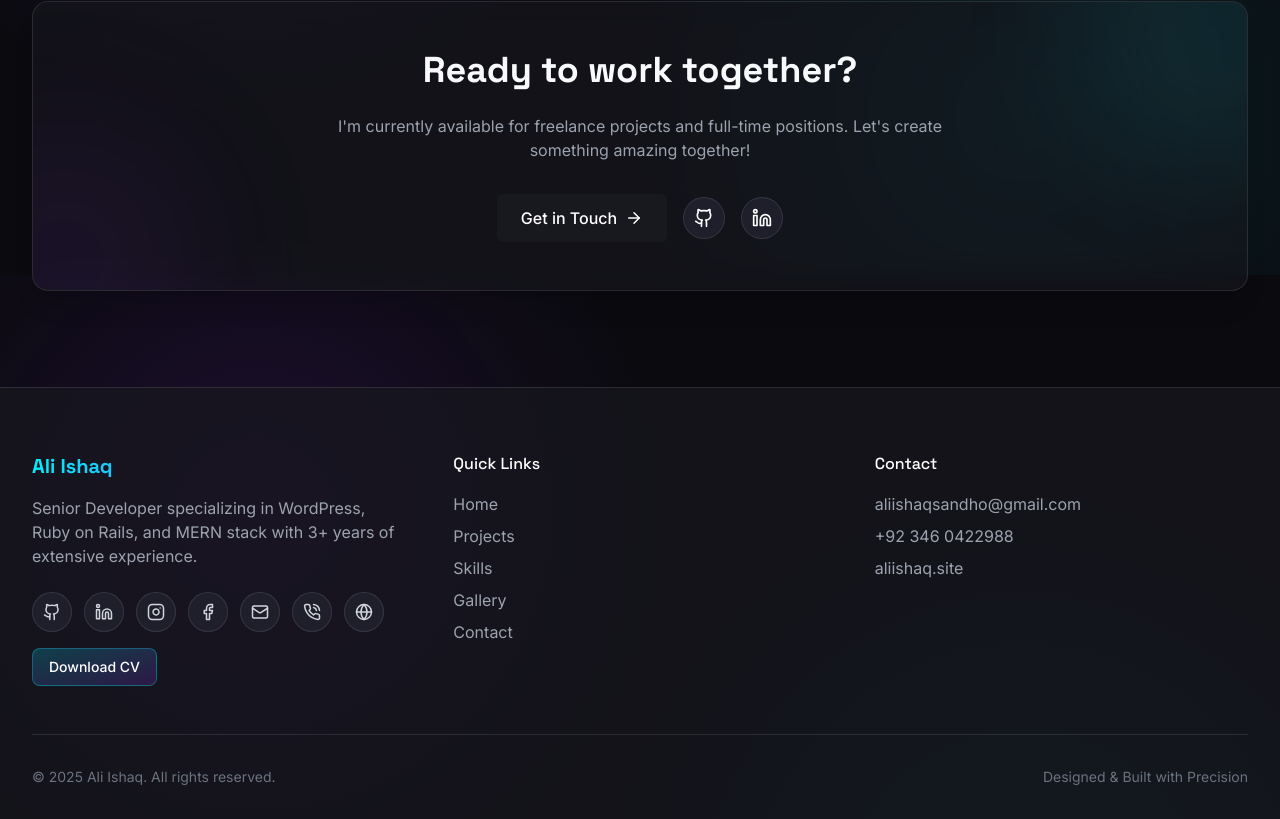
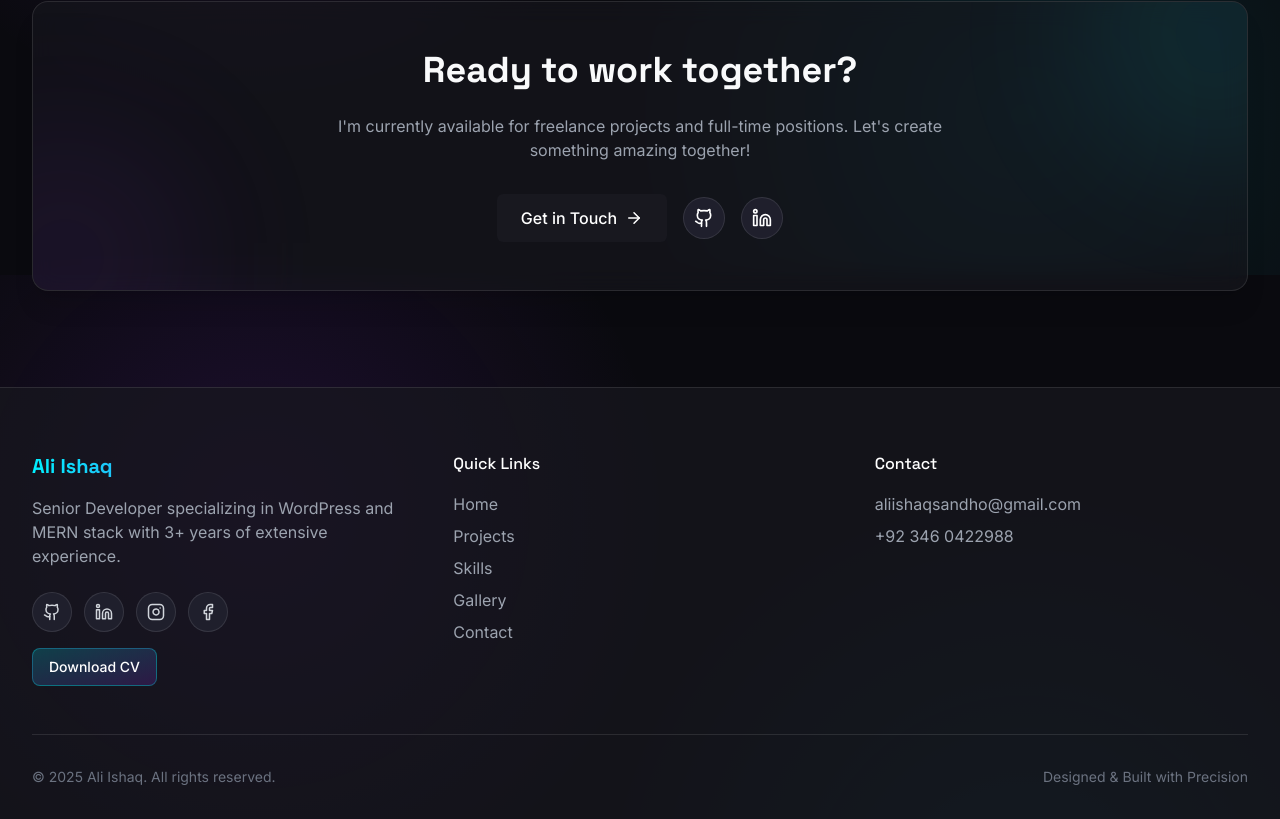
Before and after one commit to aliishaqsandho1/dark-mode-legacy-15, a React (Vite) app: page / in a window 1280 px wide. Shown: the part 4525-5344 px from the top of the page. Built offline with nearby package versions, Linux system fonts and the light colour scheme.

Commit message:
Update footer social and bio
- Remove email and website links from footer social section
- Update footer bio to reflect MERN and WordPress focus (no Ruby on Rails)
- Remove website link aliishaq.site from footer links

```diff
--- a/src/components/Footer.tsx
+++ b/src/components/Footer.tsx
@@ -13,9 +13,9 @@ const Footer = () => {
           <div>
             <h3 className="text-xl font-bold text-gradient mb-4">Ali Ishaq</h3>
             <p className="text-gray-400 mb-6 max-w-sm">
-              Senior Developer specializing in WordPress, Ruby on Rails, and MERN stack with 3+ years of extensive experience.
+              Senior Developer specializing in WordPress and MERN stack with 3+ years of extensive experience.
             </p>
-            <SocialLinks />
+            <SocialLinks showEmailAndWebsite={false} />
             <a
               href="http://itsali.site/wp-content/uploads/2025/11/ALI-ISHAQ-CV.pdf"
               target="_blank"
@@ -66,16 +66,6 @@ const Footer = () => {
                   +92 346 0422988
                 </a>
               </li>
-              <li>
-                <a
-                  href="https://aliishaq.site"
-                  target="_blank"
-                  rel="noopener noreferrer"
-                  className="hover:text-neon-blue transition-colors duration-300"
-                >
-                  aliishaq.site
-                </a>
-              </li>
             </ul>
           </div>
         </div>
```
